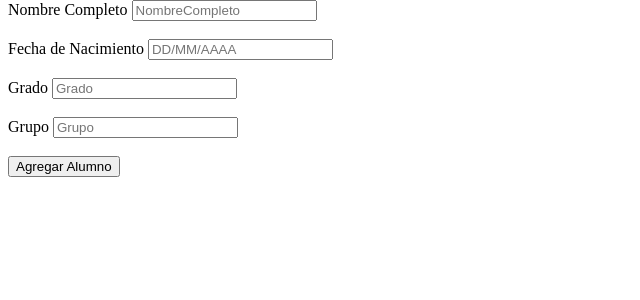
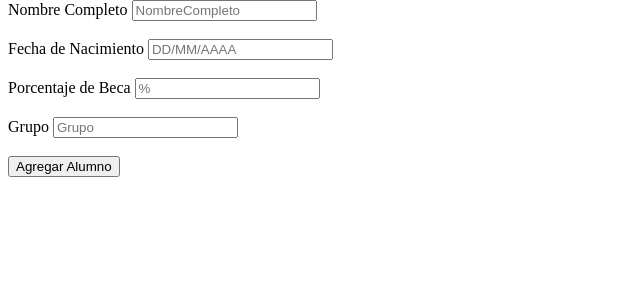
Before and after one commit to Rodolfohp96/CFCA, a Flask app: page /AlumnoNuevo in a window 1280 px wide. Shown: the part 26-326 px from the top of the page, without its empty margins (0-640 px from the left). Run offline with Flask 2, Linux system fonts and the light colour scheme; some libraries are stand-ins or nearby versions.

Commit message:
mi update

```diff
--- a/app.py
+++ b/app.py
@@ -9,7 +9,7 @@ app.config['MYSQL_HOST'] = HOST_NAME
 app.config["MYSQL_USER"] = USER_NAME
 app.config['MYSQL_PASSWORD'] = USER_PASS
 app.config['MYSQL_DB'] = DB_NAME
-
+app.secret_key = 'MYSECRET_KEY'
 mysql = MySQL(app)
 
 @app.route('/')
@@ -30,14 +30,14 @@ def alumno_nuevo():
 
 @app.route('/AlumnoNuevoAgregado', methods = ['POST'])
 def alumno_nuevo_agregado():
-    if request.method == 'Agregar':
+    if request.method == 'POST':
         NombreCompleto = request.form['NombreCompleto']
         FechadeNacimiento = request.form['FechadeNacimiento']
-        Grado = request.form['Grado']
+        Beca = request.form['Beca']
         Grupo = request.form['Grupo']
         cur = mysql.connection.cursor()
-        db.execute('INSERT INTO Estudiante (nombre, fecha_de_nacimiento, grado) VALUES (%S, %S, %S)',(NombreCompleto, FechadeNacimiento, Grado))
-        mysql.connection.commit()
+        cur.execute('INSERT INTO Estudiante (nombre, fecha_de_nacimiento, beca, grupo) VALUES (%S, %S, %S, %S)',(NombreCompleto, FechadeNacimiento, Beca, Grupo))
+        cur.connection.commit()
     return 'Enterado'
 
 @app.route('/grupo/<id>', methods = ['POST', 'GET'])
--- a/templates/AlumnoNuevo.html
+++ b/templates/AlumnoNuevo.html
@@ -9,8 +9,8 @@
     <label for="FechadeNacimiento">Fecha de Nacimiento</label>
     <input type="text" name="FechadeNacimiento" placeholder="DD/MM/AAAA"><br><br>
 
-    <label for="Grado">Grado</label>
-    <input type="text" name="Grado" placeholder="Grado"><br><br>
+    <label for="Beca">Porcentaje de Beca</label>
+    <input type="text" name="Beca" placeholder="%"><br><br>
 
     <label for="Grupo">Grupo</label>
     <input type="text" name="Grupo" placeholder="Grupo"><br><br>
```
